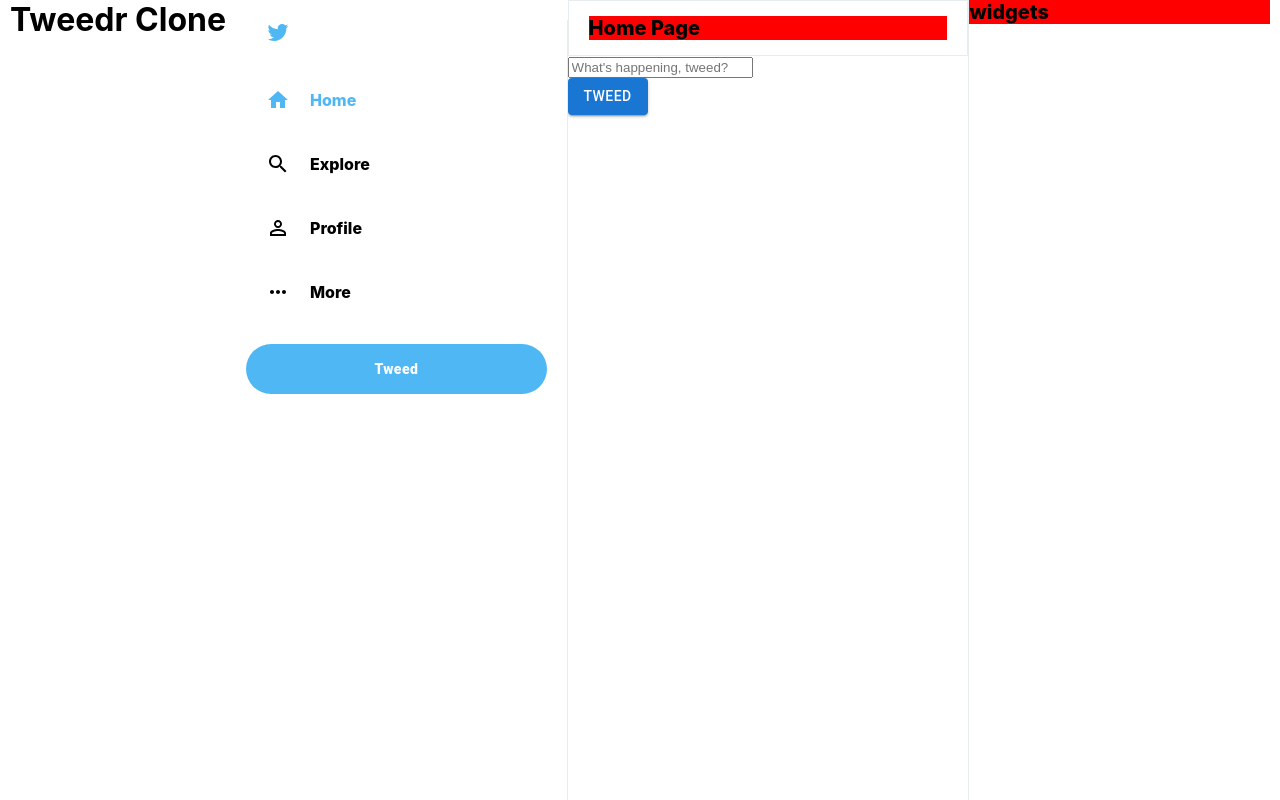
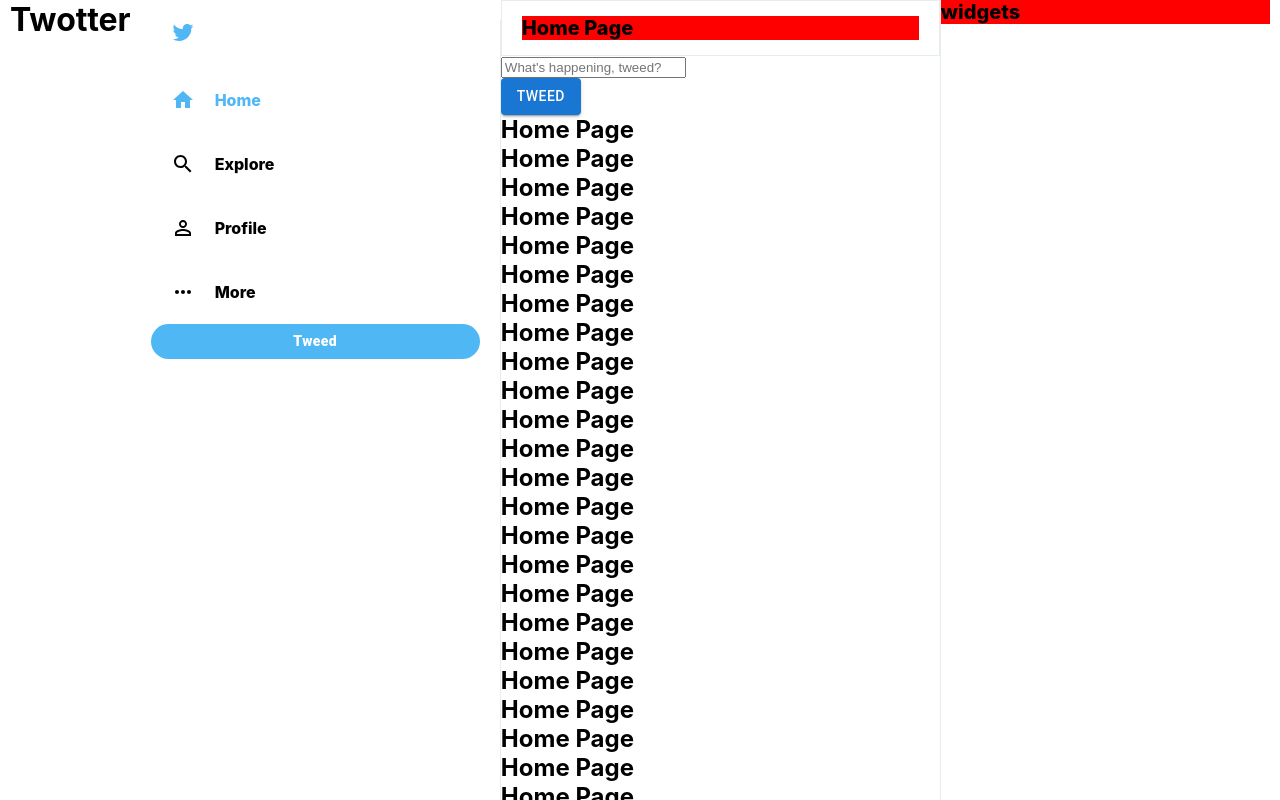
Before and after one commit to tonywuhoo/twitter-clone, a React (Create React App) app: page / in a window 1280 px wide. Built offline with nearby package versions, Linux system fonts and the light colour scheme.

Commit message:
first commit

```diff
--- a/src/App.css
+++ b/src/App.css
@@ -1,4 +1,3 @@
-
 
 
 body {
@@ -6,6 +5,8 @@ body {
 
   --twitter-background: #e6ecf0;
 }
+
+
 
 .app {
 display: flex;
--- a/src/App.js
+++ b/src/App.js
@@ -8,7 +8,7 @@ function App() {
   return (
     // BEM
     <div className="app">
-      <h1>Tweedr Clone</h1>
+      <h1>Twotter</h1>
 
 
 
--- a/src/Feed.js
+++ b/src/Feed.js
@@ -11,14 +11,14 @@ function Feed() {
       <Tweetbox />
 
 
+      <h2>Home Page</h2><h2>Home Page</h2>
+
+
+      <h2>Home Page</h2>
 
 
 
-
-
-
-
-
+      <h2>Home Page</h2><h2>Home Page</h2><h2>Home Page</h2><h2>Home Page</h2><h2>Home Page</h2><h2>Home Page</h2><h2>Home Page</h2><h2>Home Page</h2><h2>Home Page</h2><h2>Home Page</h2><h2>Home Page</h2><h2>Home Page</h2><h2>Home Page</h2><h2>Home Page</h2><h2>Home Page</h2><h2>Home Page</h2><h2>Home Page</h2><h2>Home Page</h2><h2>Home Page</h2><h2>Home Page</h2><h2>Home Page</h2><h2>Home Page</h2><h2>Home Page</h2><h2>Home Page</h2><h2>Home Page</h2><h2>Home Page</h2><h2>Home Page</h2><h2>Home Page</h2><h2>Home Page</h2><h2>Home Page</h2><h2>Home Page</h2><h2>Home Page</h2><h2>Home Page</h2><h2>Home Page</h2><h2>Home Page</h2>f
 
 
 
--- a/src/Sidebar.css
+++ b/src/Sidebar.css
@@ -36,6 +36,6 @@
   font-weight: 900 !important;
   text-transform: inherit !important;
   border-radius: 30px !important;
-  height: 50px !important;
-  margin-top: 20px !important;
+  /* height: 50px !important; */
+  /* margin-top: 20px !important; */
 }
--- a/src/TweetBox.css
+++ b/src/TweetBox.css
@@ -0,0 +1,7 @@
+
+
+.tweetBox {
+
+
+
+}
```
